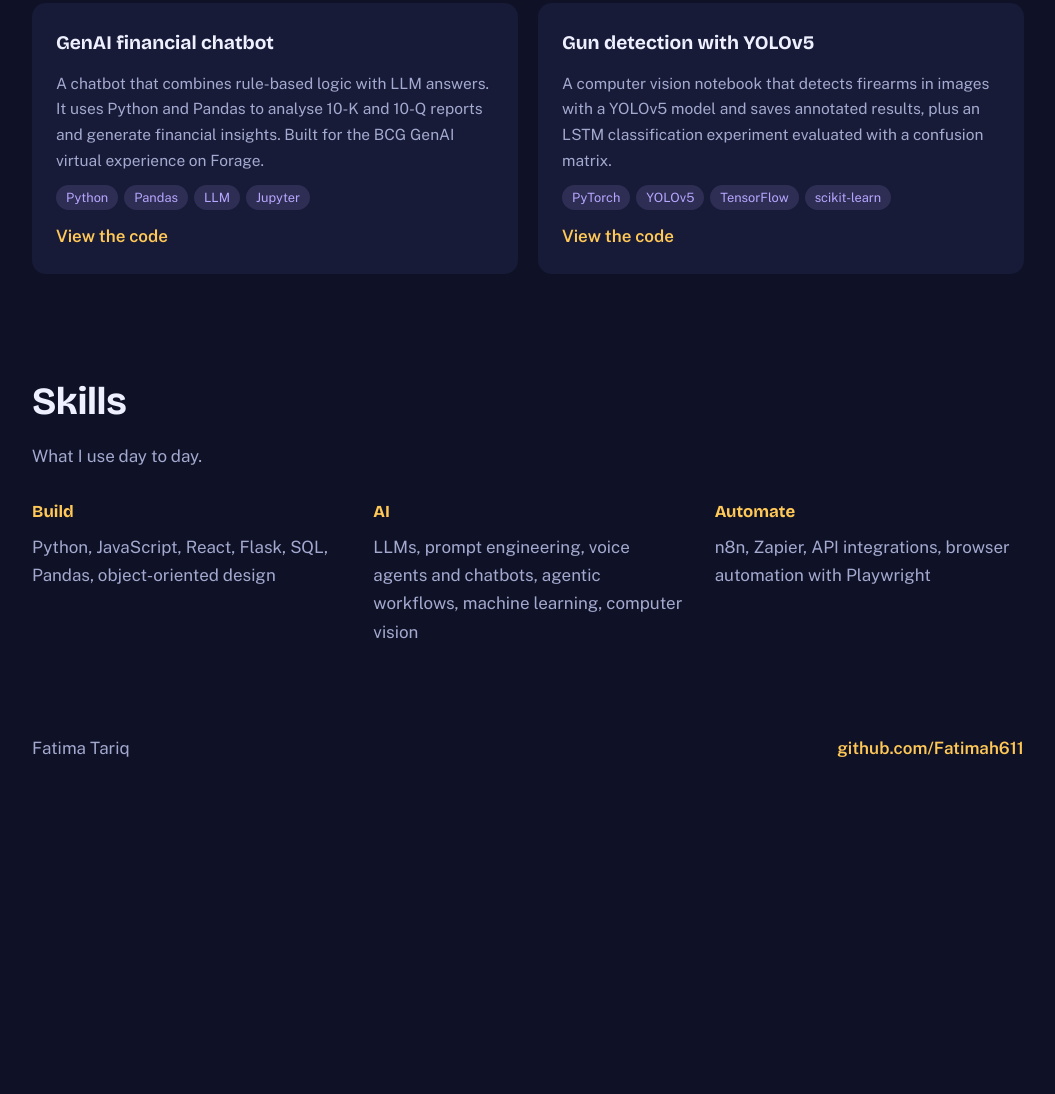
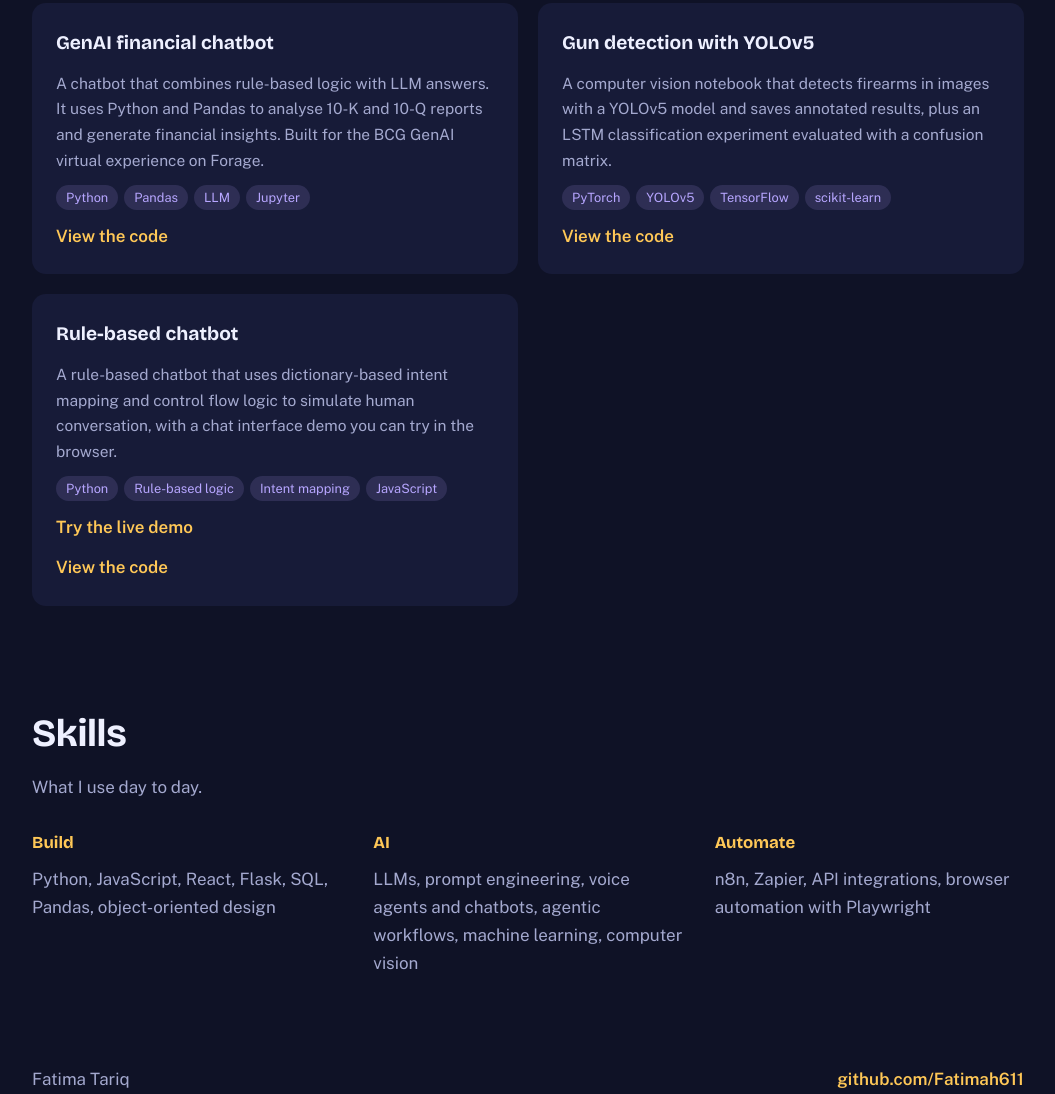
Before and after one commit to Fatimah611/Fatimah611.github.io, a plain HTML site: page index.html in a window 1280 px wide. Shown: the part 1319-2413 px from the top of the page, without its empty margins (112-1167 px from the left). Before the commit the page ends 2145 px from the top, so only its background shows below. Drawn offline with nearby package versions, Linux system fonts and the light colour scheme.

Commit message:
Update index.html

```diff
--- a/index.html
+++ b/index.html
@@ -136,6 +136,13 @@ footer .wrap{display:flex;justify-content:space-between;flex-wrap:wrap;gap:12px}
    <ul class="tags"><li>PyTorch</li><li>YOLOv5</li><li>TensorFlow</li><li>scikit-learn</li></ul>
    <a class="go" href="https://github.com/Fatimah611/cnn-object-detection" target="_blank" rel="noopener">View the code</a>
   </article>
+  <article class="card">
+ <h3>Rule-based chatbot</h3>
+ <p>A rule-based chatbot that uses dictionary-based intent mapping and control flow logic to simulate human conversation, with a chat interface demo you can try in the browser.</p>
+ <ul class="tags"><li>Python</li><li>Rule-based logic</li><li>Intent mapping</li><li>JavaScript</li></ul>
+ <a class="go" href="https://fatimah611.github.io/rule-based-chatbot/ai-chatbot-mock.html" target="_blank" rel="noopener">Try the live demo</a>
+ <a class="go" href="https://github.com/Fatimah611/rule-based-chatbot" target="_blank" rel="noopener">View the code</a>
+</article>
  </div>
 </section>
 
```
